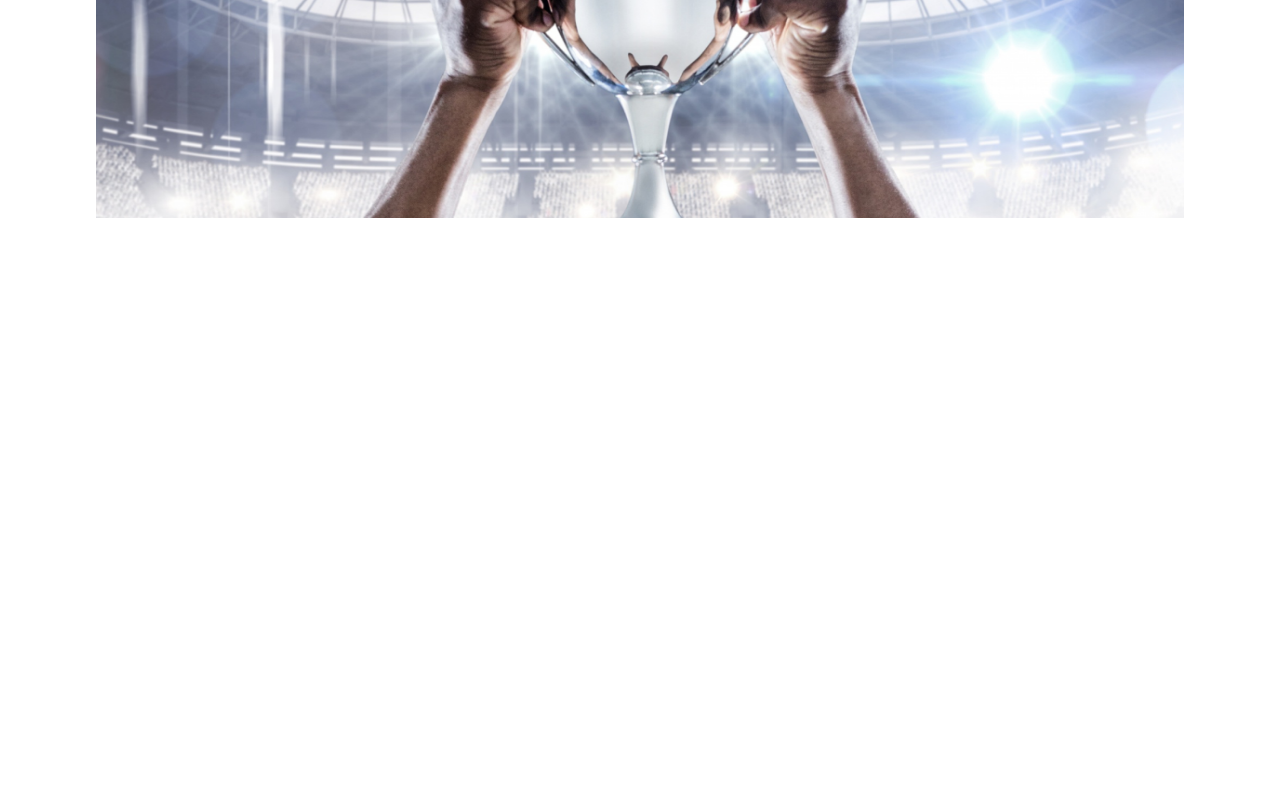
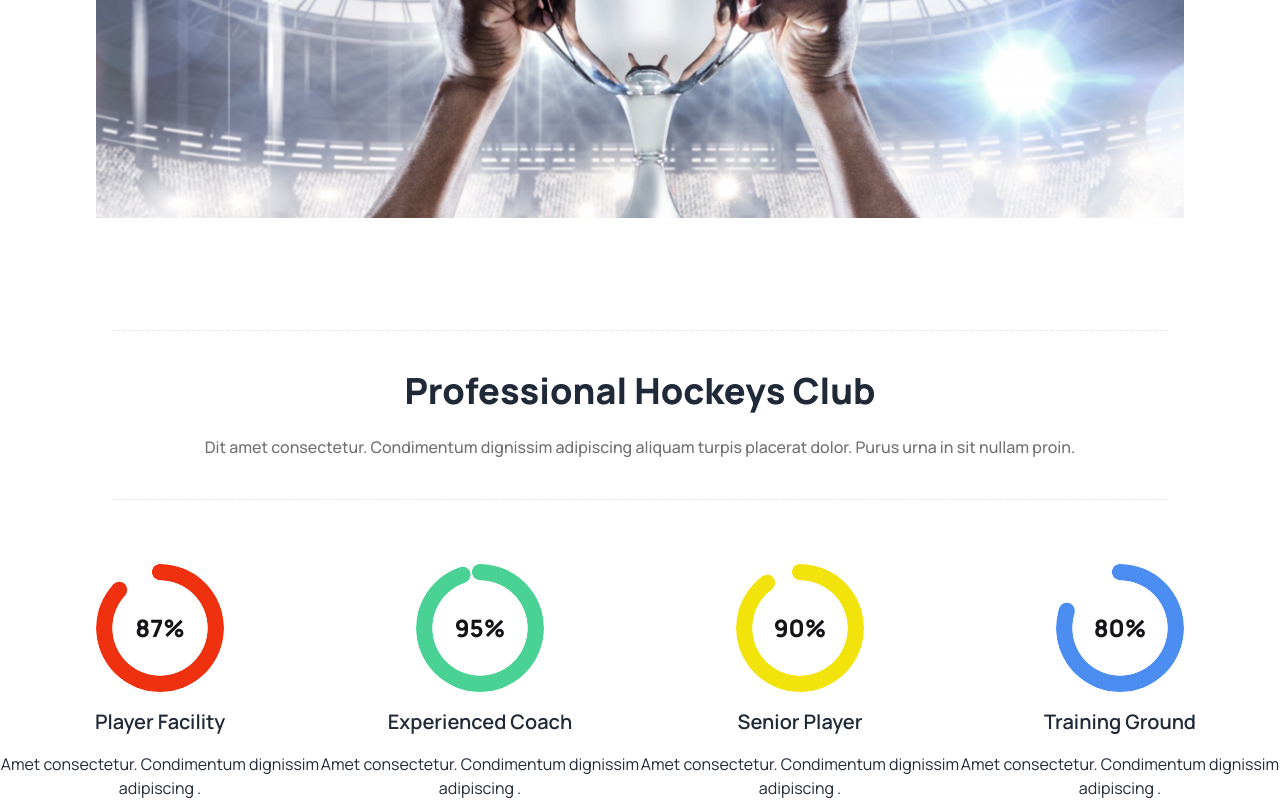
Before and after one commit to aminulrony1999/hockey-website, a plain HTML site: page index.html in a window 1280 px wide. Shown: the part 404-1204 px from the top of the page. Before the commit the page ends 800 px from the top, so only its background shows below. Drawn offline with nearby package versions, Linux system fonts and the light colour scheme.

Commit message:
second section completed

```diff
--- a/index.html
+++ b/index.html
@@ -158,5 +158,45 @@
         </div>
       </div>
     </header>
+    <main class="container mx-auto">
+      <section class="mt-28">
+        <hr class="my-10 mx-28 border-dashed">
+        <div class="text-center space-y-6 mb-8">
+          <h1 class="font-extrabold text-4xl">Professional Hockeys Club</h1>
+          <p class="font-medium text-base text-[#13131899] text-center">
+            Dit amet consectetur. Condimentum dignissim adipiscing aliquam
+            turpis placerat dolor. Purus urna in sit nullam proin.
+          </p>
+        </div>
+        <hr class="my-10 mx-28 border-dashed">
+        <!-- radial section -->
+        <div class="flex flex-col lg:flex-row">
+            <!-- radial 1 -->
+            <div class="flex gap-4 flex-col items-center mt-6">
+                <div class="radial-progress font-extrabold text-2xl" style="--value:87; --size:8rem; --thickness: 1rem; color:#f03110" role="progressbar"><p class="text-[#131318]">87%</p></div>
+                <h3 class="font-semibold text-xl">Player Facility</h3>
+                <p class="text-base font-normal text-center">Amet consectetur. Condimentum dignissim adipiscing .</p>
+            </div>
+            <!-- radial 2 -->
+            <div class="flex gap-4 flex-col items-center mt-6">
+                <div class="radial-progress font-extrabold text-2xl" style="--value:95; --size:8rem; --thickness: 1rem; color:#49D293" role="progressbar"><p class="text-[#131318]">95%</p></div>
+                <h3 class="font-semibold text-xl">Experienced Coach</h3>
+                <p class="text-base font-normal text-center">Amet consectetur. Condimentum dignissim adipiscing .</p>
+            </div>
+            <!-- radial 3 -->
+            <div class="flex gap-4 flex-col items-center mt-6">
+                <div class="radial-progress font-extrabold text-2xl" style="--value:90; --size:8rem; --thickness: 1rem; color:#f2e30c" role="progressbar"><p class="text-[#131318]">90%</p></div>
+                <h3 class="font-semibold text-xl">Senior Player</h3>
+                <p class="text-base font-normal text-center">Amet consectetur. Condimentum dignissim adipiscing .</p>
+            </div>
+            <!-- radial 4 -->
+            <div class="flex gap-4 flex-col items-center mt-6">
+                <div class="radial-progress font-extrabold text-2xl" style="--value:80; --size:8rem; --thickness: 1rem; color:#4C8DF1" role="progressbar"><p class="text-[#131318]">80%</p></div>
+                <h3 class="font-semibold text-xl">Training Ground</h3>
+                <p class="text-base font-normal text-center">Amet consectetur. Condimentum dignissim adipiscing .</p>
+            </div>
+        </div>
+      </section>
+    </main>
   </body>
 </html>
```
